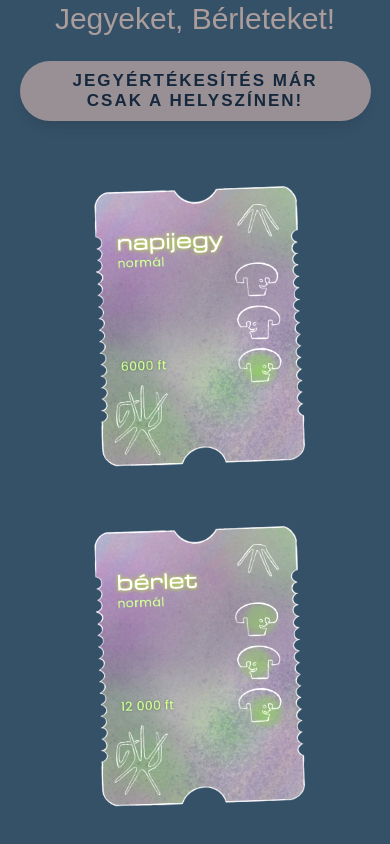
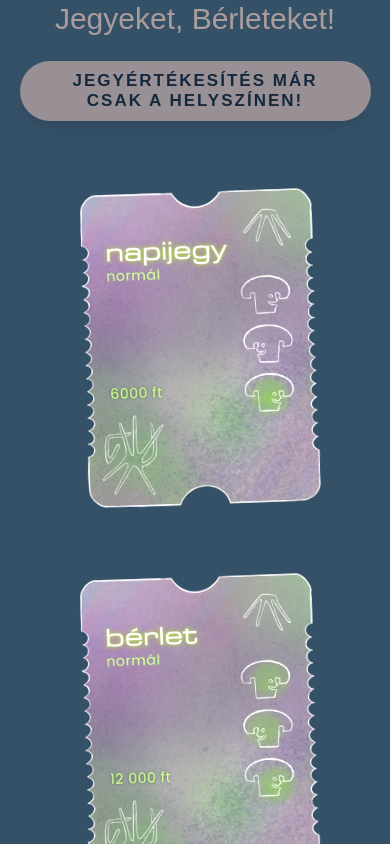
Before and after one commit to vilagombafeszt/vilagombafeszt.github.io, a Next.js app: page / in a window 390 px wide. Shown: the part 3240-4084 px from the top of the page. Built offline with nearby package versions, Linux system fonts and the light colour scheme; a web font is replaced by a local one.

Commit message:
fix main page scrolling issue

```diff
--- a/components/JegyekSection.tsx
+++ b/components/JegyekSection.tsx
@@ -90,7 +90,7 @@ const TicketCard = ({ img, index }: { img: { src: string; alt: string }; index:
         width={350}
         height={500}
         loading="lazy"
-        className={`h-auto w-[250px] object-cover transition-all duration-500 ease-[cubic-bezier(0.25,1,0.5,1)] sm:w-[280px] md:w-[260px] md:group-hover/ticket:-rotate-2 md:group-hover/ticket:scale-105 md:group-hover/ticket:brightness-110 lg:w-[220px] xl:w-[260px] 2xl:w-[300px] ${
+        className={`aspect-[7/10] h-auto w-[250px] object-cover transition-all duration-500 ease-[cubic-bezier(0.25,1,0.5,1)] sm:w-[280px] md:w-[260px] md:group-hover/ticket:-rotate-2 md:group-hover/ticket:scale-105 md:group-hover/ticket:brightness-110 lg:w-[220px] xl:w-[260px] 2xl:w-[300px] ${
           isMobileActive ? '-rotate-2 scale-[1.15] brightness-110' : ''
         }`}
       />
--- a/components/Menu.tsx
+++ b/components/Menu.tsx
@@ -174,7 +174,7 @@ export default function Menu() {
     e.preventDefault();
     if (menuOpen) {
       setMenuOpen(false);
-      setTimeout(() => smoothScrollTo(id), 300);
+      setTimeout(() => smoothScrollTo(id), 10);
     } else {
       smoothScrollTo(id);
     }
@@ -184,7 +184,7 @@ export default function Menu() {
     e.preventDefault();
     if (menuOpen) {
       setMenuOpen(false);
-      setTimeout(() => smoothScrollTo('otthon'), 300);
+      setTimeout(() => smoothScrollTo('otthon'), 10);
     } else {
       smoothScrollTo('otthon');
     }
```
